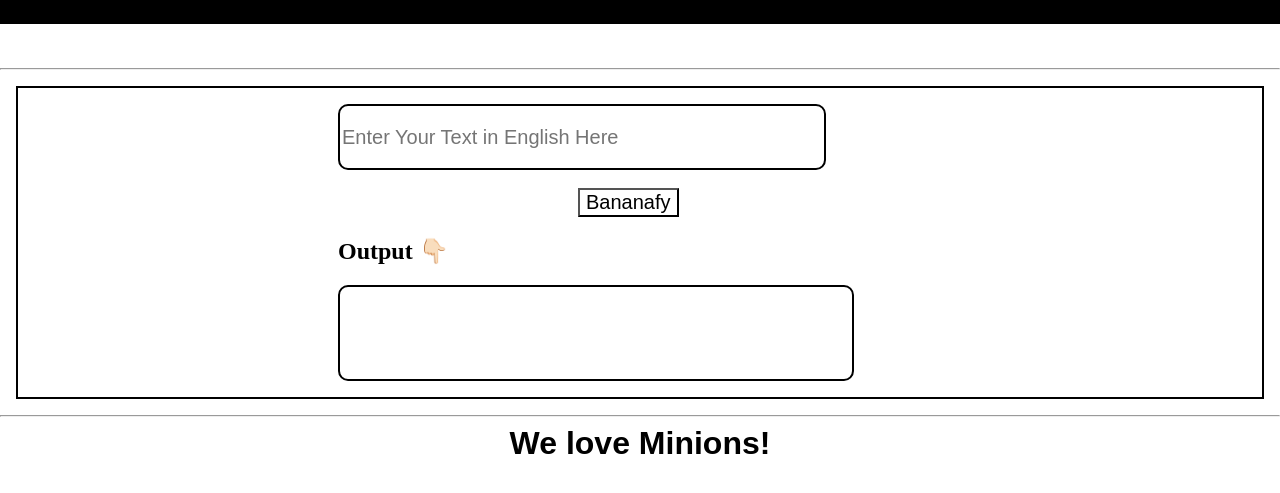
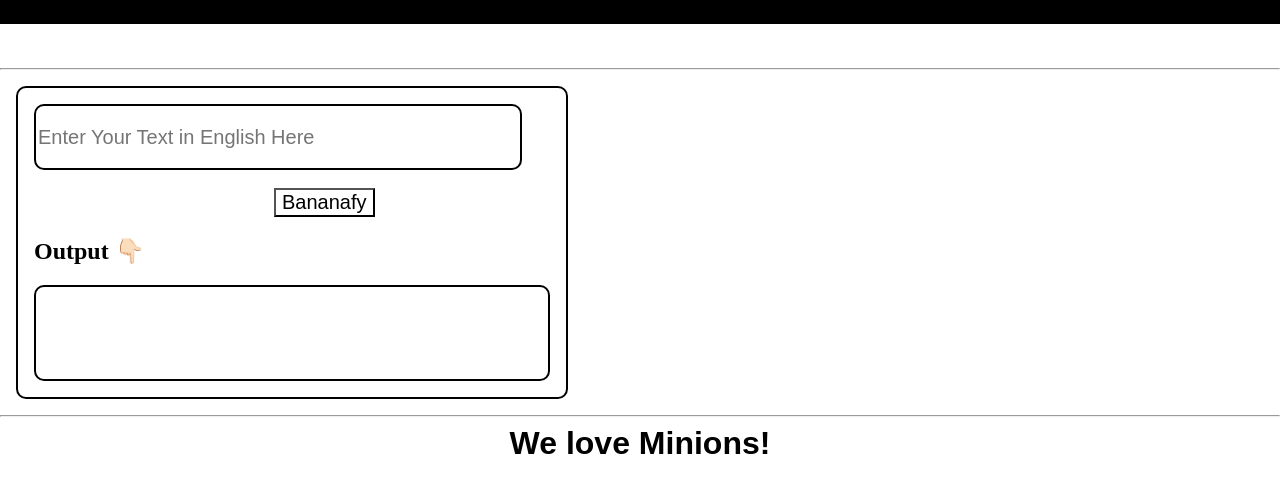
Before and after one commit to lakshaywadhwa0501/The-Translator, a plain HTML site: page Index.html in a window 1280 px wide. Shown: the part 77-570 px from the top of the page. Drawn offline with Linux system fonts and the light colour scheme; a web font is replaced by a local one.

Commit message:
Update style.css

```diff
--- a/style.css
+++ b/style.css
@@ -22,10 +22,12 @@
 
 .content
 {
+    align-self: center;
     margin:1rem 1rem 1rem 1rem;
-    padding: 1rem 20rem 1rem 20rem;
+    padding: 1rem 1rem 1rem 1rem;
     border: 2px solid black;
-    width: auto;
+    border-radius: 10px;
+    width:max-content;
 }
 
 .button
```
